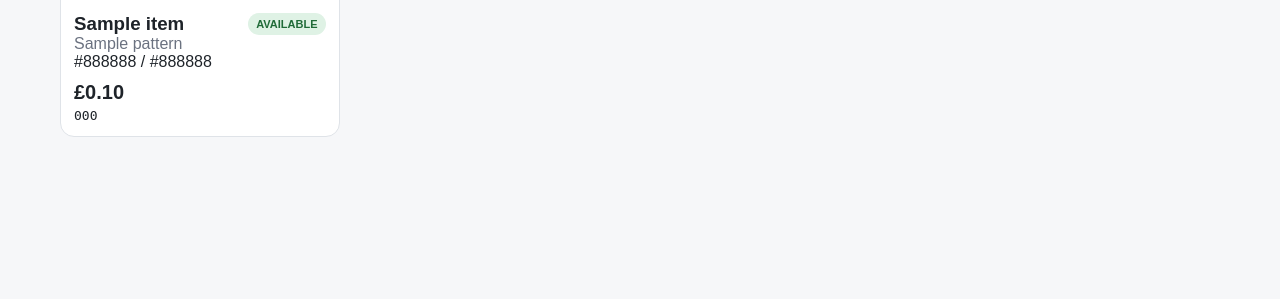
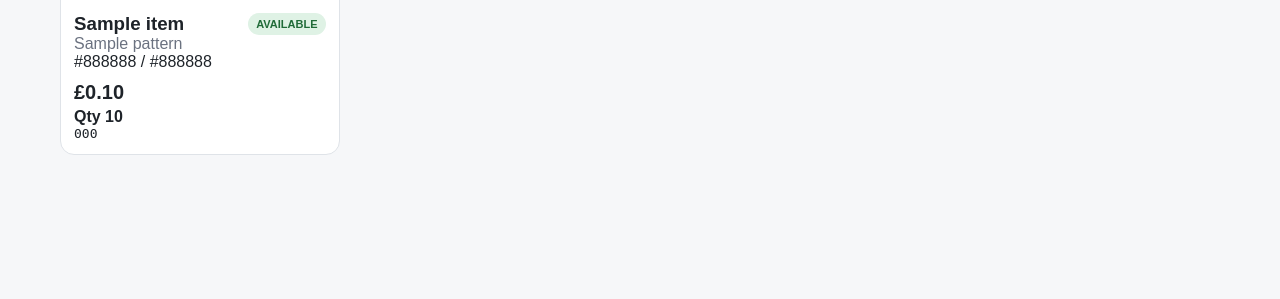
Before and after one commit to adamrfreeman644/raes-bits-and-bobbins-stock, a Flask app: template app/templates/index.html in a window 1280 px wide. Shown: the part 501-800 px from the top of the page. Run offline with Flask 3, Linux system fonts and the light colour scheme; the template is opened without the code that fills it: most values are stand-ins (such as "Sample title", 1, 10 or a date in 2020).

Commit message:
Display quantity in cards and table

```diff
--- a/app/templates/index.html
+++ b/app/templates/index.html
@@ -2,33 +2,14 @@
 {% block content %}
 <section class="toolbar">
   <a class="btn primary" href="{{ url_for('new_product') }}">+ Add Product</a>
-  <div class="view-toggle">
-    <a class="btn {{ 'active' if view == 'table' }}" href="{{ url_for('index', view='table', q=q, status=status) }}">Table</a>
-    <a class="btn {{ 'active' if view != 'table' }}" href="{{ url_for('index', view='cards', q=q, status=status) }}">Cards</a>
-  </div>
+  <div class="view-toggle"><a class="btn {{ 'active' if view == 'table' }}" href="{{ url_for('index', view='table', q=q, status=status) }}">Table</a><a class="btn {{ 'active' if view != 'table' }}" href="{{ url_for('index', view='cards', q=q, status=status) }}">Cards</a></div>
 </section>
-<form class="filters" method="get">
-  <input type="hidden" name="view" value="{{ view }}">
-  <input name="q" value="{{ q }}" placeholder="Search item, colour, pattern, barcode…">
-  <select name="status" onchange="this.form.submit()">
-    <option value="">All status</option>
-    <option value="Available" {{ 'selected' if status == 'Available' }}>Available</option>
-    <option value="Sold" {{ 'selected' if status == 'Sold' }}>Sold</option>
-  </select>
-  <button class="btn" type="submit">Search</button>
-</form>
+<form class="filters" method="get"><input type="hidden" name="view" value="{{ view }}"><input name="q" value="{{ q }}" placeholder="Search item, colour, pattern, barcode…"><select name="status" onchange="this.form.submit()"><option value="">All status</option><option value="Available" {{ 'selected' if status == 'Available' }}>Available</option><option value="Sold" {{ 'selected' if status == 'Sold' }}>Sold</option></select><button class="btn" type="submit">Search</button></form>
 <div class="summary"><span>{{ available }} available</span><span>{{ sold }} sold</span><span>{{ products|length }} shown</span></div>
-{% if not products %}
-<div class="empty"><h2>No products yet</h2><p>Add the first item or change your filters.</p></div>
+{% if not products %}<div class="empty"><h2>No products yet</h2><p>Add the first item or change your filters.</p></div>
 {% elif view == 'table' %}
-<div class="table-wrap"><table><thead><tr><th>Photo</th><th>ID</th><th>Item</th><th>Main</th><th>Secondary</th><th>Pattern</th><th>Price</th><th>Barcode</th><th>Status</th></tr></thead><tbody>
-{% for p in products %}<tr onclick="location.href='{{ url_for('product_detail', product_id=p.id) }}'">
-<td>{% if p.main_photo %}<img class="thumb" src="{{ url_for('photo_file', filename=p.main_photo) }}">{% else %}<div class="thumb placeholder">—</div>{% endif %}</td>
-<td>{{ p.inventory_id }}</td><td><strong>{{ p.item }}</strong></td><td>{{ p.main_colour }}</td><td>{{ p.secondary_colour }}</td><td>{{ p.pattern }}</td><td>{{ p.price_pence|money }}</td><td>{{ p.barcode or '—' }}</td><td><span class="status {{ p.status|lower }}">{{ p.status }}</span></td></tr>{% endfor %}
-</tbody></table></div>
+<div class="table-wrap"><table><thead><tr><th>Photo</th><th>ID</th><th>Item</th><th>Main</th><th>Secondary</th><th>Pattern</th><th>Price</th><th>Qty</th><th>Barcode</th><th>Status</th></tr></thead><tbody>{% for p in products %}<tr onclick="location.href='{{ url_for('product_detail', product_id=p.id) }}'"><td>{% if p.main_photo %}<img class="thumb" src="{{ url_for('photo_file', filename=p.main_photo) }}">{% else %}<div class="thumb placeholder">—</div>{% endif %}</td><td>{{ p.inventory_id }}</td><td><strong>{{ p.item }}</strong></td><td>{{ p.main_colour }}</td><td>{{ p.secondary_colour }}</td><td>{{ p.pattern }}</td><td>{{ p.price_pence|money }}</td><td><strong>{{ p.quantity }}</strong></td><td>{{ p.barcode or '—' }}</td><td><span class="status {{ p.status|lower }}">{{ p.status }}</span></td></tr>{% endfor %}</tbody></table></div>
 {% else %}
-<div class="cards">{% for p in products %}<a class="card" href="{{ url_for('product_detail', product_id=p.id) }}">
-<div class="card-photo">{% if p.main_photo %}<img src="{{ url_for('photo_file', filename=p.main_photo) }}">{% else %}<span>No photo</span>{% endif %}</div>
-<div class="card-body"><div class="card-head"><h3>{{ p.item }}</h3><span class="status {{ p.status|lower }}">{{ p.status }}</span></div><div class="muted">{{ p.pattern or 'No pattern' }}</div><div>{{ p.main_colour or '—' }}{% if p.secondary_colour %} / {{ p.secondary_colour }}{% endif %}</div><div class="price">{{ p.price_pence|money }}</div><div class="barcode">{{ p.barcode or p.inventory_id }}</div></div></a>{% endfor %}</div>
+<div class="cards">{% for p in products %}<a class="card" href="{{ url_for('product_detail', product_id=p.id) }}"><div class="card-photo">{% if p.main_photo %}<img src="{{ url_for('photo_file', filename=p.main_photo) }}">{% else %}<span>No photo</span>{% endif %}</div><div class="card-body"><div class="card-head"><h3>{{ p.item }}</h3><span class="status {{ p.status|lower }}">{{ p.status }}</span></div><div class="muted">{{ p.pattern or 'No pattern' }}</div><div>{{ p.main_colour or '—' }}{% if p.secondary_colour %} / {{ p.secondary_colour }}{% endif %}</div><div class="price">{{ p.price_pence|money }}</div><div><strong>Qty {{ p.quantity }}</strong></div><div class="barcode">{{ p.barcode or p.inventory_id }}</div></div></a>{% endfor %}</div>
 {% endif %}
 {% endblock %}
```
